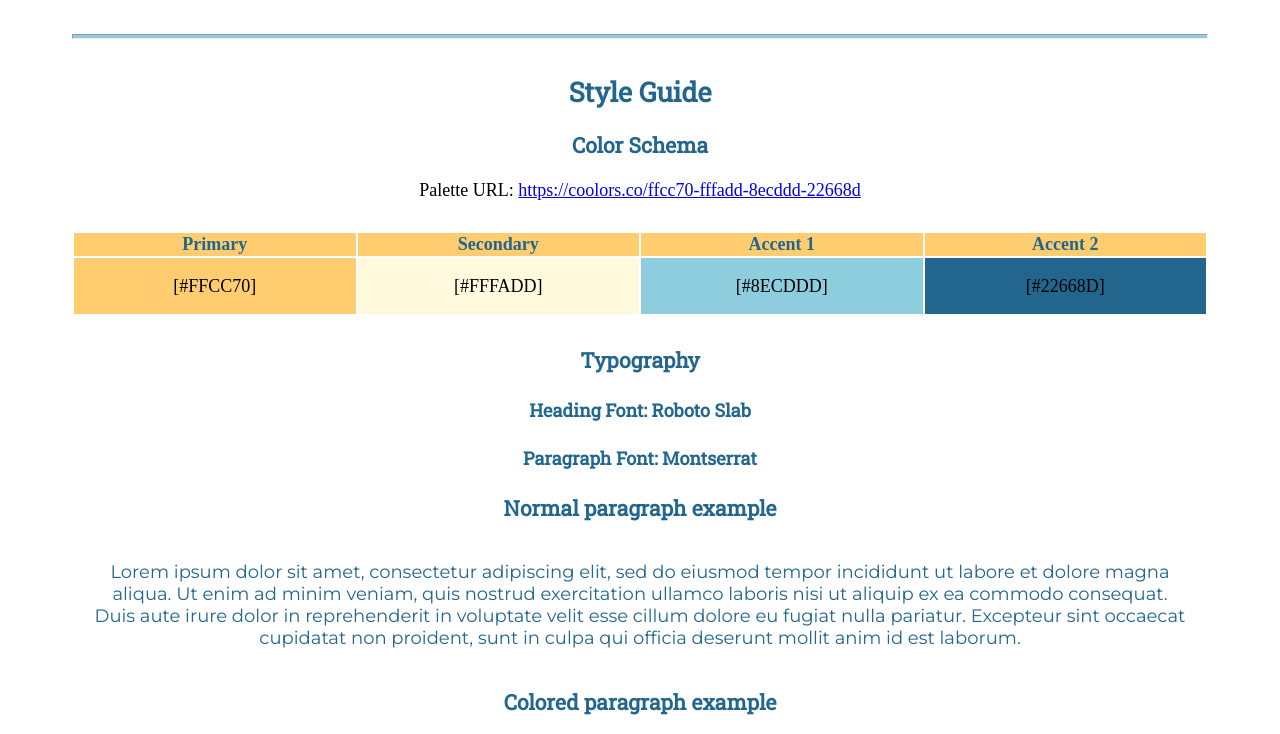
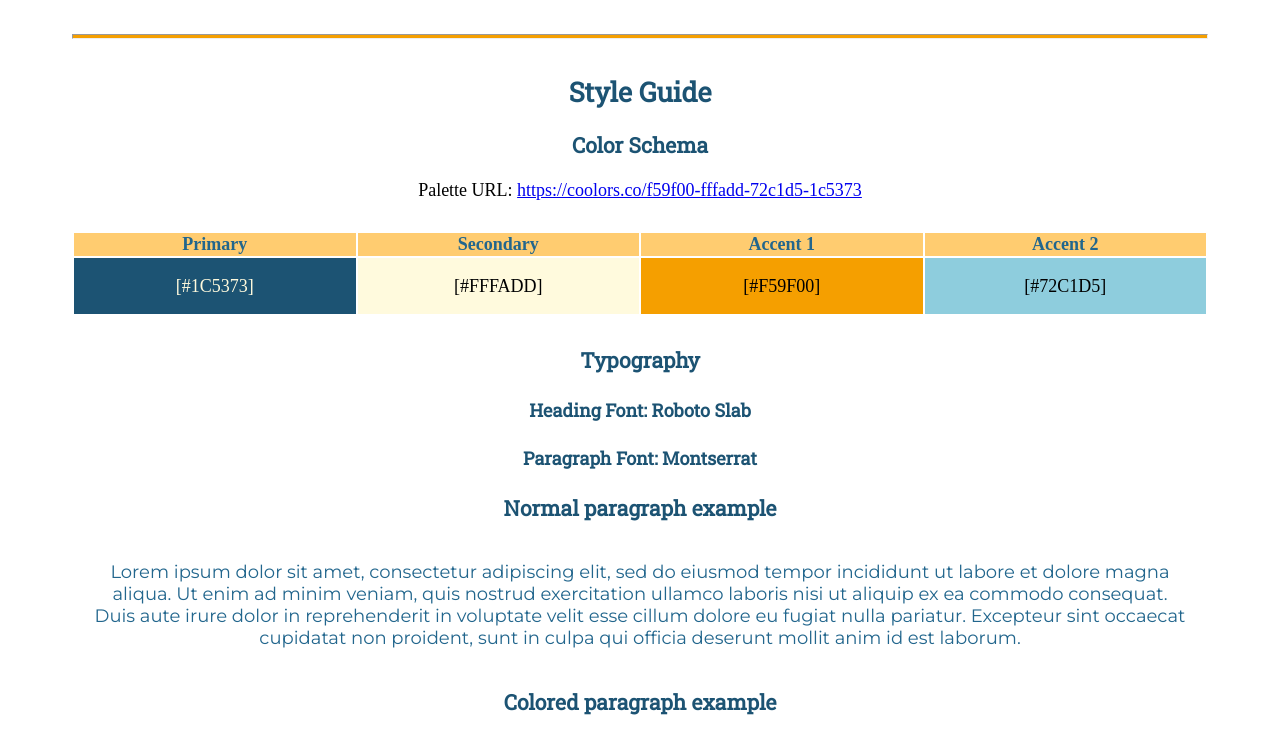
Before and after one commit to SmirnovEgV/wdd230, a plain HTML site: page lesson03/chamber-site-plan.html in a window 1280 px wide. Shown: the part 1227-1961 px from the top of the page. Drawn offline with Linux system fonts and the light colour scheme.

Commit message:
colors suck less

```diff
--- a/lesson03/chamber-site-plan.html
+++ b/lesson03/chamber-site-plan.html
@@ -46,8 +46,8 @@
     <!--  The colors you choose for a website are one of the most important decisions you will make. Follow the instructions on the activity in iLearn then return and replace the color codes below with the hex color codes (the 6 digit numbers that show at the bottom of each color) for the colors you have chosen below.  You should have at least 2 colors but do not have to fill in all 4 if you do not need them.  -->
 
     <!-- Copy and paste the URL to your finished palette below Make sure to paste it into both spots -->
-    Palette URL: <a href="https://coolors.co/ffcc70-fffadd-8ecddd-22668d"
-      target="_blank">https://coolors.co/ffcc70-fffadd-8ecddd-22668d</a>
+    Palette URL: <a href="https://coolors.co/f59f00-fffadd-72c1d5-1c5373"
+      target="_blank">https://coolors.co/f59f00-fffadd-72c1d5-1c5373</a>
 
 
     <table class="colors">
@@ -59,10 +59,10 @@
       </tr>
       <!-- Replace the numbers in the boxes below with your hex color codes. Then switch to the site-plan.css file and change your colors there as well. -->
       <tr>
-        <td class="primary">[#FFCC70]</td>
+        <td class="primary">[#1C5373]</td>
         <td class="secondary">[#FFFADD]</td>
-        <td class="accent1">[#8ECDDD]</td>
-        <td class="accent2">[#22668D]</td>
+        <td class="accent1">[#F59F00]</td>
+        <td class="accent2">[#72C1D5]</td>
       </tr>
     </table>
 
--- a/lesson03/styles/site-styles.css
+++ b/lesson03/styles/site-styles.css
@@ -4,27 +4,27 @@ Fonts are separated by a | */
   @import url('https://fonts.googleapis.com/css2?family=Montserrat&family=Roboto+Slab&display=swap');
 :root {
     /* change the values below to your colors from your palette */
-    --primary-color: #FFCC70;
+    --primary-color: #1C5373;
     --secondary-color: #FFFADD;
-    --accent1-color: #8ECDDD;
-    --accent2-color: #22668D;
+    --accent1-color: #F59F00;
+    --accent2-color: #8ECDDD;
     /* change the values below to your chosen font(s) */
     --heading-font: "Roboto Slab", sans-serif;
     --paragraph-font: 'Montserrat', sans-serif;
     /* these colors below should be chosen from among your palette colors above */
-    --headline-color-on-white: #22668D;
+    --headline-color-on-white: #1C5373;
     /* headlines on a white background */
     --headline-color-on-color: white;
     /* headlines on a colored background */
     --paragraph-color-on-white: #22668D;
     /* paragraph text on a white background */
-    --paragraph-color-on-color: #FFCC70;
+    --paragraph-color-on-color: #FFFADD;
     /* paragraph text on a colored background */
-    --paragraph-background-color: #22668D;
-    --nav-link-color: #FFCC70;
-    --nav-background-color: #22668D;
-    --nav-hover-link-color: #22668D;
-    --nav-hover-background-color: #FFCC70;
+    --paragraph-background-color: #1C5373;
+    --nav-link-color: #FFFADD;
+    --nav-background-color: #1C5373;
+    --nav-hover-link-color: #1C5373;
+    --nav-hover-background-color: #FFFADD;
 }
 
 
@@ -100,6 +100,7 @@ p, li {
 
 .primary {
     background-color: var(--primary-color);
+    color: #FFFADD;
 }
 
 .secondary {
```
